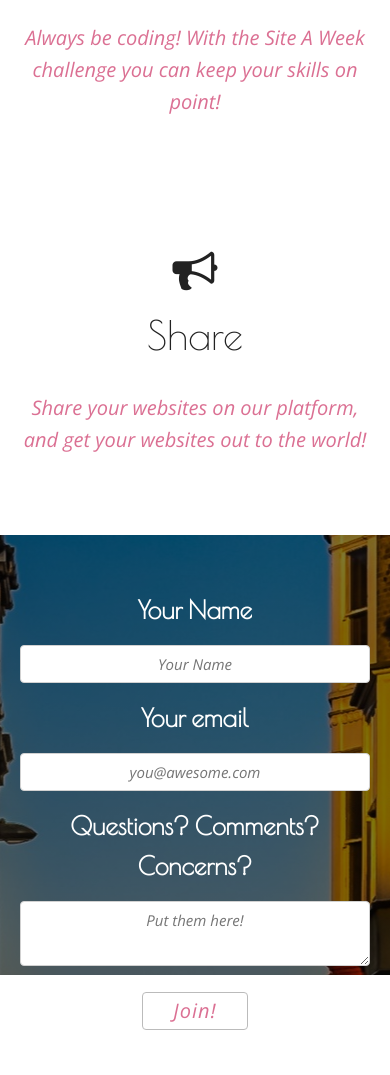
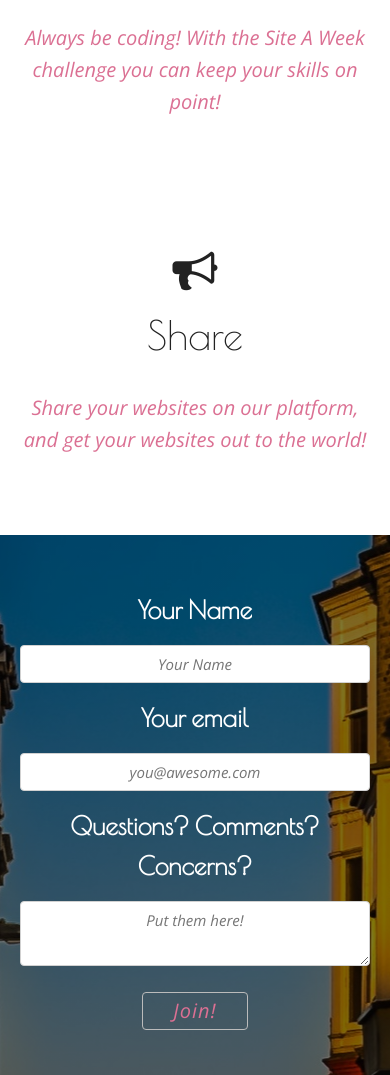
Before and after one commit to jordanjones98/siteaweek, a plain HTML site: page index.html in a window 390 px wide. Shown: the part 1215-2290 px from the top of the page. Drawn offline with nearby package versions, Linux system fonts and the light colour scheme.

Commit message:
Fixed mobile

```diff
--- a/sass/main.sass
+++ b/sass/main.sass
@@ -88,7 +88,7 @@ input[type="text email"]
   .section1
     height: 650px
   .section3
-    height: 400px
+    height: 500px
   p.title
     padding-top: 10%
 @-ms-viewport
```
Also changed, not shown: css/main.css.
